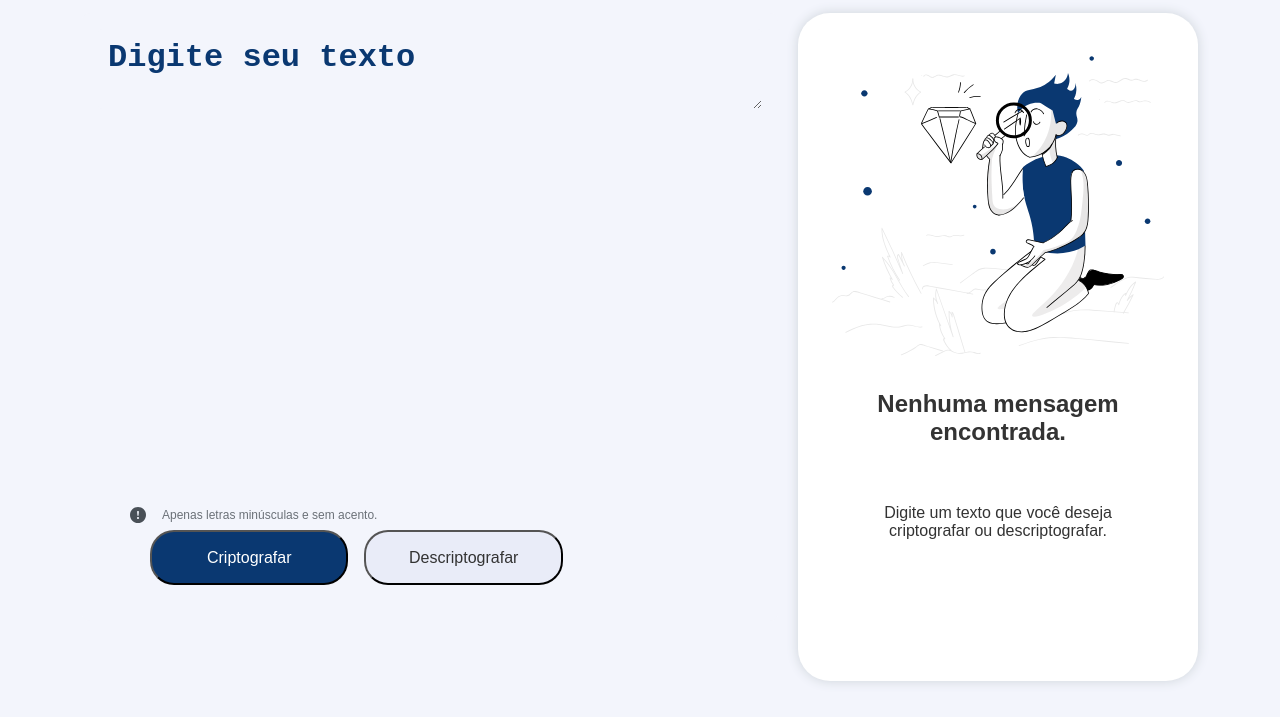
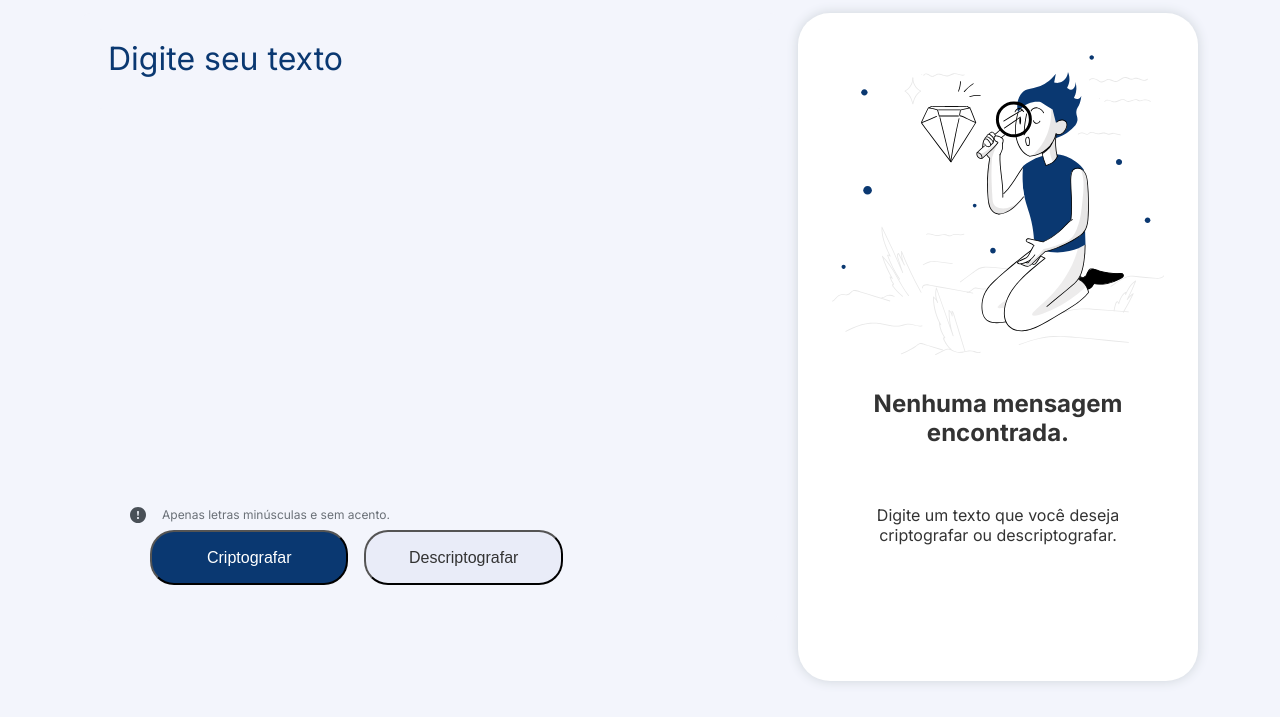
Before and after one commit to anaeggerdemier/decodificador-alura, a plain HTML site: page index.html in a window 1280 px wide. Shown: the part 123-840 px from the top of the page. Drawn offline with Linux system fonts and the light colour scheme.

Commit message:
adicionando fonte inter e correção no script

```diff
--- a/script.js
+++ b/script.js
@@ -14,8 +14,7 @@ const regexCripto = criarExpressaoRegular(regrasSubstituicaoCripto);
 const regexDescripto = criarExpressaoRegular(regrasSubstituicaoDescripto);
 
 function criarExpressaoRegular(regras) {
-    const chavesOrdenadas = Object.keys(regras).sort((a, b) => b.length - a.length);
-    return new RegExp(chavesOrdenadas.join('|'), 'g');
+    return new RegExp(Object.keys(regras).join('|'), 'g');
 }
 
 function substituirTexto(texto, regras, regex) {
@@ -97,7 +96,7 @@ function mostrarMensagemFeedback(mensagem, tipo = '') {
     elementoFeedback.className = `feedback ${tipo}`;
     document.body.appendChild(elementoFeedback);
 
-    timeoutFeedback = setTimeout(() => elementoFeedback.remove(), 2000);
+    timeoutFeedback = setTimeout(() => elementoFeedback.remove(), 3000);
 }
 
 function copiarTextoParaAreaTransferencia() {
--- a/styles.css
+++ b/styles.css
@@ -1,3 +1,5 @@
+@import url('https://fonts.googleapis.com/css2?family=Inter:wght@400;700&display=swap');
+
 :root {
     /* cores escuras (dark blue) */
     --dark-blue-100: #609ED4;
@@ -19,15 +21,18 @@
     --gray-300: #868E96;
     --gray-400: #495057;
     --gray-500: #343A40;
+
+    /* fonte padrão */
+    --default-font-family: 'Inter', sans-serif;
 }
 
 html, body {
     height: 100%;
     margin: 0;
+    font-family: var(--default-font-family);
 }
 
 body {
-    font-family: Arial, sans-serif;
     padding: 1.25rem;
     background-color: var(--light-blue-100);
     display: flex;
@@ -50,7 +55,6 @@ h1 {
     gap: 1.25rem;
     width: 90%;
     max-width: 75rem;
-    width: 90%;
     margin: 0 auto;
     flex: 1;
     padding: 1rem;
@@ -108,13 +112,14 @@ h1 {
     padding: 0.625rem;
     cursor: text;
     font-size: 2rem;
-    font-weight: bold;
+    font-family: var(--default-font-family);
     border: none;
     border-radius: 0.25rem;
     background-color: var(--light-blue-100);
     box-sizing: border-box;
     outline: none;
     resize: vertical;
+    resize: none;
 }
 
 .texto-editavel::placeholder {
@@ -143,7 +148,6 @@ button {
     gap: 0.5rem;
     border-radius: 1.5rem;
     box-sizing: border-box;
-    font-family: 'Arial', sans-serif;
     font-style: normal;
     font-weight: 400;
     font-size: 1rem;
@@ -209,7 +213,6 @@ button.btn-copy.visible {
 .alert-message {
     width: auto;
     height: auto;
-    font-family: 'Arial', sans-serif;
     font-style: normal;
     font-weight: 400;
     font-size: 0.75rem;
```
